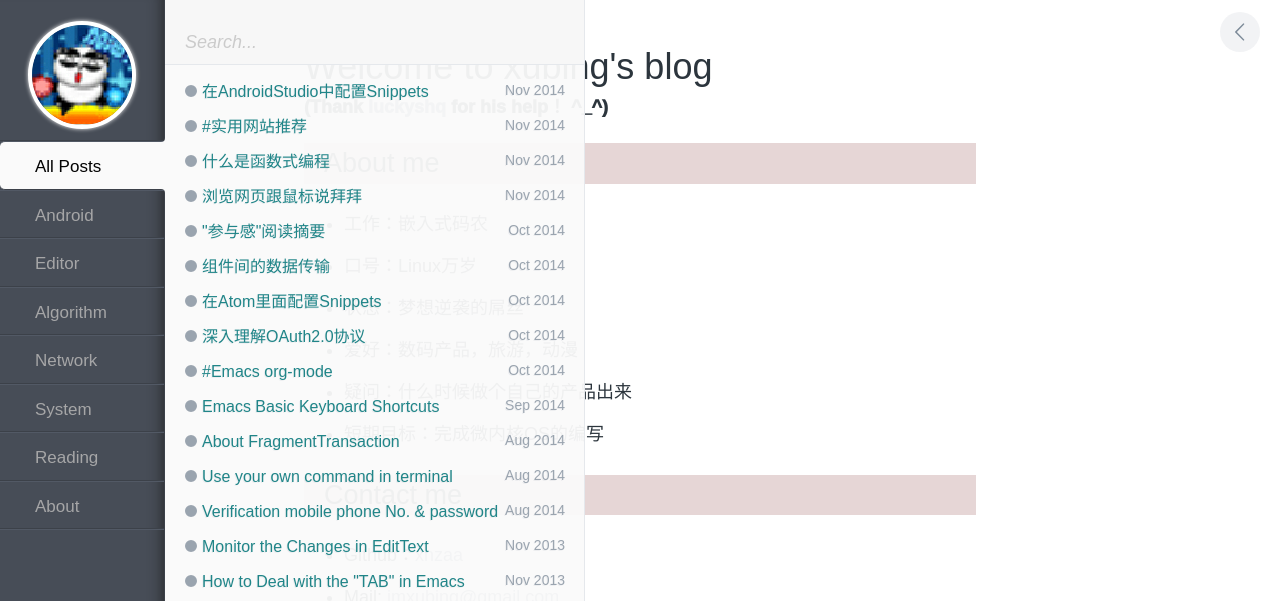
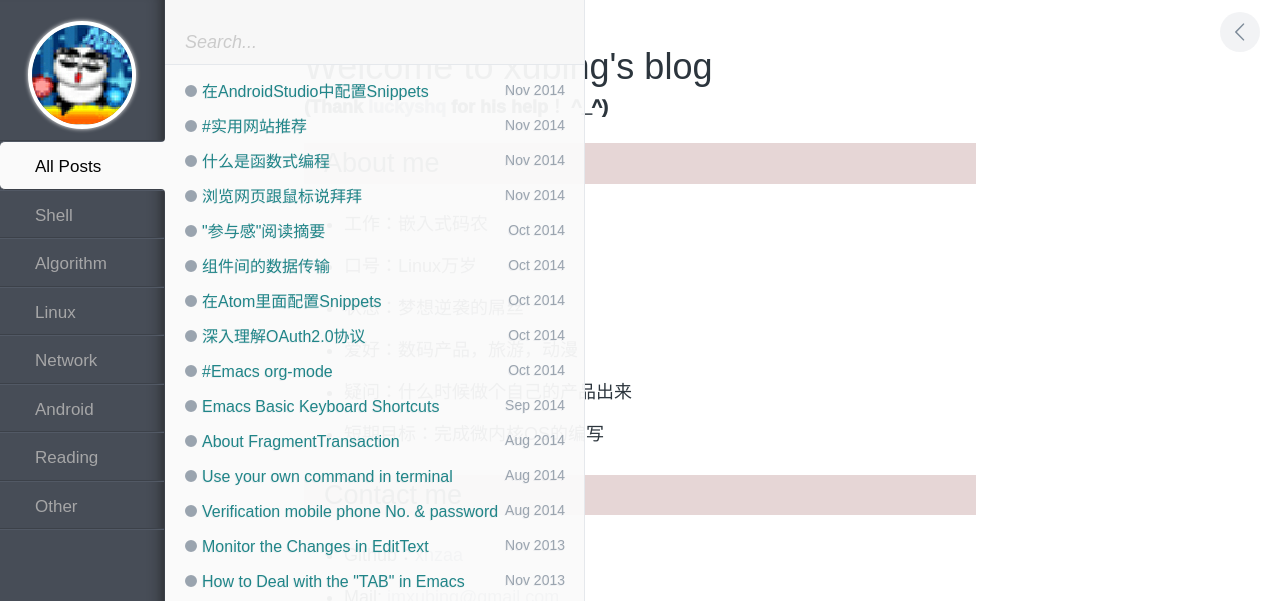
Before and after one commit to xnzaa/xnzaa.github.io, a Jekyll site: the page built from index.html, in a window 1280 px wide. Shown: the top 601 px of the page. Built offline with Jekyll 4.4.1, drawn with Linux system fonts in a browser that asks for light colours; comment, search, counter and statistics services are not loaded.

Commit message:
change index

```diff
--- a/_layouts/index.html
+++ b/_layouts/index.html
@@ -17,17 +17,17 @@
 
         <ul id="tags__ul" >
           <li id="js-label1" class="tags__li tags-btn active">All Posts</li>
-          <li id="js-label2" class="tags__li tags-btn">Android</li>
-          <li id="js-label3" class="tags__li tags-btn">Editor</li>
-          <li id="js-label4" class="tags__li tags-btn">Algorithm</li>
+          <li id="js-label2" class="tags__li tags-btn">Shell</li>
+          <li id="js-label3" class="tags__li tags-btn">Algorithm</li>
+          <li id="js-label4" class="tags__li tags-btn">Linux</li>
           <li id="js-label5" class="tags__li tags-btn">Network</li>
-          <li id="js-label6" class="tags__li tags-btn">System</li>
+          <li id="js-label6" class="tags__li tags-btn">Android</li>
           <li id="js-label7" class="tags__li tags-btn">Reading</li>
-          <li id="js-label8" class="tags__li tags-btn">About</li>
+          <li id="js-label8" class="tags__li tags-btn">Other</li>
         </ul>
 
         <div id="tags__bottom">
-          <a href="mailto:small2arm@gmail.com" id="icon-email" class="tags-btn fontello"></a>
+          <a href="mailto:imxubing@gmail.com" id="icon-email" class="tags-btn fontello"></a>
           <!--<a href="/rss.xml" id="icon-feed" class="tags-btn fontello"></a>-->
         </div>
       </nav> <!-- end #tags -->
@@ -66,7 +66,7 @@
     <script src="/assets/js/jquery.pjax.js"></script>
     <script src="/assets/js/nprogress.js"></script>
     <script src="/assets/js/script.js"></script>
-	<script type="text/javascript">
+   <script type="text/javascript">
 var _bdhmProtocol = (("https:" == document.location.protocol) ? " https://" : " http://");
 document.write(unescape("%3Cscript src='" + _bdhmProtocol + "hm.baidu.com/h.js%3Fd0bee4b588a6732505f743a27e4cb5e3' type='text/javascript'%3E%3C/script%3E"));
 </script>
```
